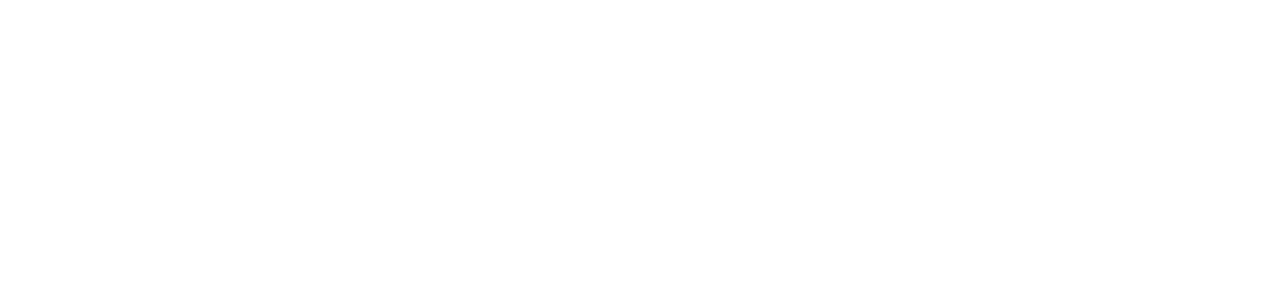
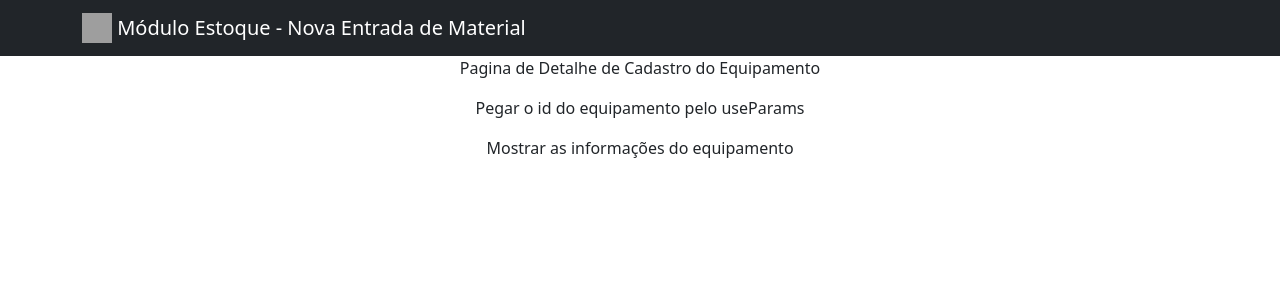
Before and after one commit to seraleroc/p2-mod-patrim, a React (Create React App) app: page /equip/1 in a window 1280 px wide. Shown: the top 300 px of the page. Built offline with nearby package versions, Linux system fonts and the light colour scheme; grey boxes are pictures that could not be loaded.

Commit message:
NavBar, DetailPage, App.css e HomePage (inicial) 23.11.22

```diff
--- a/package.json
+++ b/package.json
@@ -7,17 +7,13 @@
     "@testing-library/react": "^13.4.0",
     "@testing-library/user-event": "^13.5.0",
     "axios": "^1.1.3",
-<<<<<<< HEAD
     "bootstrap": "^5.2.3",
-=======
-    "bootstrap": "^5.2.2",
->>>>>>> 8d2fa1329c9d0692b5076eec3402c047ca050da4
     "react": "^18.2.0",
     "react-bootstrap": "^2.6.0",
     "react-dom": "^18.2.0",
     "react-hot-toast": "^2.4.0",
     "react-router-dom": "^6.4.3",
-    "react-scripts": "^2.1.3",
+    "react-scripts": "^5.0.1",
     "web-vitals": "^2.1.4"
   },
   "scripts": {
--- a/src/App.css
+++ b/src/App.css
@@ -1,38 +1,8 @@
+* {
+  margin: 0;
+  padding: 0;
+}
+
 .App {
   text-align: center;
 }
-
-.App-logo {
-  height: 40vmin;
-  pointer-events: none;
-}
-
-@media (prefers-reduced-motion: no-preference) {
-  .App-logo {
-    animation: App-logo-spin infinite 20s linear;
-  }
-}
-
-.App-header {
-  background-color: #282c34;
-  min-height: 100vh;
-  display: flex;
-  flex-direction: column;
-  align-items: center;
-  justify-content: center;
-  font-size: calc(10px + 2vmin);
-  color: white;
-}
-
-.App-link {
-  color: #61dafb;
-}
-
-@keyframes App-logo-spin {
-  from {
-    transform: rotate(0deg);
-  }
-  to {
-    transform: rotate(360deg);
-  }
-}
--- a/src/App.js
+++ b/src/App.js
@@ -1,11 +1,27 @@
 import "bootstrap/dist/css/bootstrap.min.css";
 import "./App.css";
+
 import { Toaster } from "react-hot-toast";
+import { Routes, Route} from "react-router-dom";
+
+import NavBar from "./components/NavBar";
+import HomePage from "./pages/HomePage";
+import DetailPage from "./pages/DetailPage";
 
 function App() {
   return (
     <div className="App">
       <Toaster />
+      <NavBar />
+
+
+      <Routes>
+          <Route path="/" element={ <HomePage />} />
+          <Route path="/equip/:equipID" element={ <DetailPage />} />
+      </Routes>
+
+
+
     </div>
   );
 }
--- /dev/null
+++ b/src/components/NavBar.js
@@ -0,0 +1,27 @@
+import {Navbar, Container} from 'react-bootstrap';
+import {Link} from "react-router-dom";
+
+function NavBar() {
+
+    return (
+        <Navbar bg="dark" variant="dark">
+            <Container>
+                <Link to="/" style={{ textDecoration: "none"}}>
+                    <Navbar.Brand as="div">
+                        <img
+                            alt="logo SIADS"
+                            src="https://siads.fazenda.gov.br/siadsweb/resources/img/logo-siads.png"
+                            width="30"
+                            height="30"
+                            className="d-inline-block align-top"
+                        />{' '}
+                        Módulo Estoque - Nova Entrada de Material
+                    </Navbar.Brand>
+                </Link>
+            </Container>
+      </Navbar>
+    )
+}
+
+
+export default NavBar
--- /dev/null
+++ b/src/pages/DetailPage.js
@@ -0,0 +1,14 @@
+
+
+function DetailPage() {
+    return (
+        <div>
+            <p> Pagina de Detalhe de Cadastro do Equipamento</p>
+            <p> Pegar o id do equipamento pelo useParams</p>
+            <p> Mostrar as informações do equipamento</p>
+        </div>
+    );
+
+}
+
+export default DetailPage;
--- /dev/null
+++ b/src/pages/HomePage.js
@@ -0,0 +1,15 @@
+
+
+function HomePage() {
+    return (
+        <div>
+            <h1> Homepage</h1>
+            <p> Pagina Inicial do Módulo de Cadastro / Consulta de Equipamentos</p>
+
+        </div>
+
+    );
+
+}
+
+export default HomePage;
```
Also changed, not shown: 1 other file (tests, documents, lock files or other folders).
